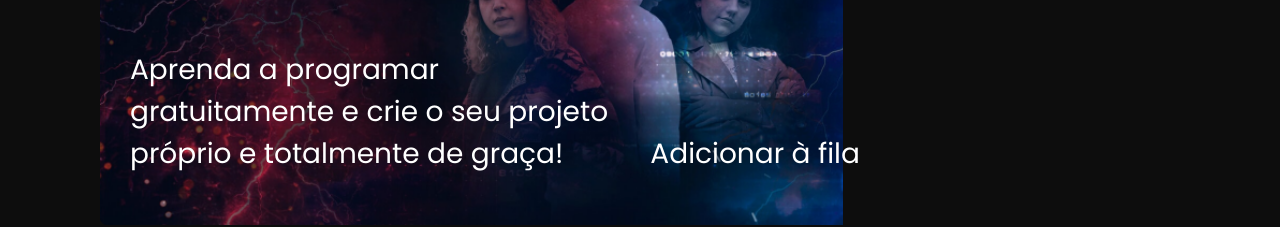
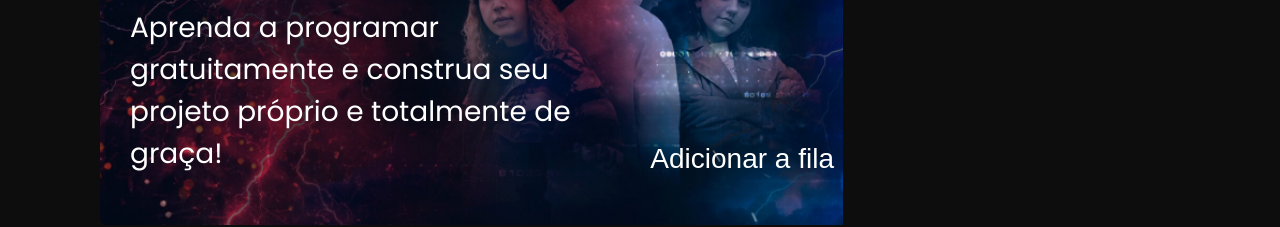
Before and after one commit to gabrielagoulart/Maratona-Invertida, a plain HTML site: page index.html in a window 1280 px wide. Shown: the part 765-992 px from the top of the page. Drawn offline with Linux system fonts and the light colour scheme.

Commit message:
js dinamico

```diff
--- a/estilo.css
+++ b/estilo.css
@@ -166,9 +166,13 @@ main {
     margin-bottom: 50px;
 }
 
-.main_card_bottom span {
+.main_card_bottom button {
     font-size: 28px;
     margin-bottom: 50px;
+
+    border: none;
+    background-color: transparent;
+    color: #ffffff;
 }
 .main_left {
     width: 70%;
@@ -261,7 +265,7 @@ main {
     background-color: darkgray;
 }
 
-.main_card_bottom span:hover {
+.main_card_bottom button:hover {
     text-decoration: underline;
     cursor: pointer;
 }
--- a/index.html
+++ b/index.html
@@ -31,16 +31,15 @@
                     <li>Temporada 3</li>
                 </ul>
             </nav>
-
             <section class="main_vitrine">
-                <article class="main_card">
+              <!--  <article class="main_card">
                         <div class="main_card_top">
                             <h2>Maratona Invertida</h2>
                             <span>Temporada 3</span>
                         </div>
                         <div class="main_card_bottom">
                             <p>Aprenda a programar gratuitamente e crie o seu projeto próprio e totalmente de graça!</p>
-                            <span>Adicionar à fila</span>
+                            <button>Adicionar à fila</button>
                 </div>
                 </article>
 
@@ -67,7 +66,7 @@
                         <p>Aprenda a programar gratuitamente e crie o seu projeto próprio e totalmente de graça!</p>
                         <span>Adicionar à fila</span>
                     </div>
-                </article>
+                </article> -->
             </section>
         </div>
 
@@ -98,6 +97,7 @@
         </aside>
     </main>
 
+    <script src="temporadas.js"></script>
     <script src="script.js"></script>
 </body>
 </html>
--- a/script.js
+++ b/script.js
@@ -0,0 +1,54 @@
+/*
+CRIAR CARD DA TEMPORADA
+LISTAR CARD
+CRIAR CARD DA TEMPORADA SELECIONADA
+ADICIONAR UM EVENTO PARA ADICIONAR A TEMPORADA A FILA
+LISTAR AS TEMPORADAS SELECIONADAS
+REMOVERA TEMPORADA SELECIONADA
+*/
+
+//CRIAR CARD DA TEMPORADA
+const container = document.querySelector('.main_vitrine')
+
+function cardPrincipal(temporada) {
+    const article = document.createElement('article')
+    article.classList.add("main_card")
+
+    const mainCardTop = document.createElement("div")
+    mainCardTop.classList.add("main_card_top")
+
+    const h2 = document.createElement("h2")
+    h2.innerText = temporada.nome
+
+    const span = document.createElement("span")
+    span.innerText = temporada.temporada
+
+    const mainCardBottom = document.createElement("div")
+    mainCardBottom.classList.add("main_card_bottom")
+
+    const p = document.createElement("p")
+    p.innerText = temporada.sinopse
+
+    const button = document.createElement('button')
+    button.innerText = 'Adicionar a fila'
+    button.id = temporada.id
+    button.type = "button"
+
+    mainCardTop.append(h2, span)
+    mainCardBottom.append(p, button)
+    article.append(mainCardTop, mainCardBottom)
+
+    return article
+}
+
+//LISTAR CARD
+function listarTemporadas() {
+    for (let i = 0; i < temporadas.length; i++) {
+        let card = cardPrincipal(temporadas[i])
+        container.appendChild(card)
+    }
+}
+
+listarTemporadas()
+
+//CRIAR CARD DA TEMPORADA SELECIONADA
--- /dev/null
+++ b/temporadas.js
@@ -0,0 +1,26 @@
+let temporadas = [
+    {
+        id: 1,
+        nome: "Maratona Invertida",
+        sinopse: "Aprenda a programar gratuitamente e construa seu projeto próprio e totalmente de graça!",
+        imagemURL: "./src/assets/img/imagemCard.png",
+        imagemIcone: "./assets/img/imagemIcone.png",
+        temporada: "Temporada 3"
+    },
+    {
+        id: 2,
+        nome: "Maratona Invertida",
+        sinopse: "Aprenda a programar gratuitamente e construa seu projeto próprio e totalmente de graça!",
+        imagemURL: "./src/assets/img/imagemCard.png",
+        imagemIcone: "./assets/img/imagemIcone.png",
+        temporada: "Temporada 2"
+    },
+    {
+        id: 3,
+        nome: "Maratona Invertida",
+        sinopse: "Aprenda a programar gratuitamente e construa seu projeto próprio e totalmente de graça!",
+        imagemURL: "./src/assets/img/imagemCard.png",
+        imagemIcone: "./assets/img/imagemIcone.png",
+        temporada: "Temporada 1"
+    },
+]
```
